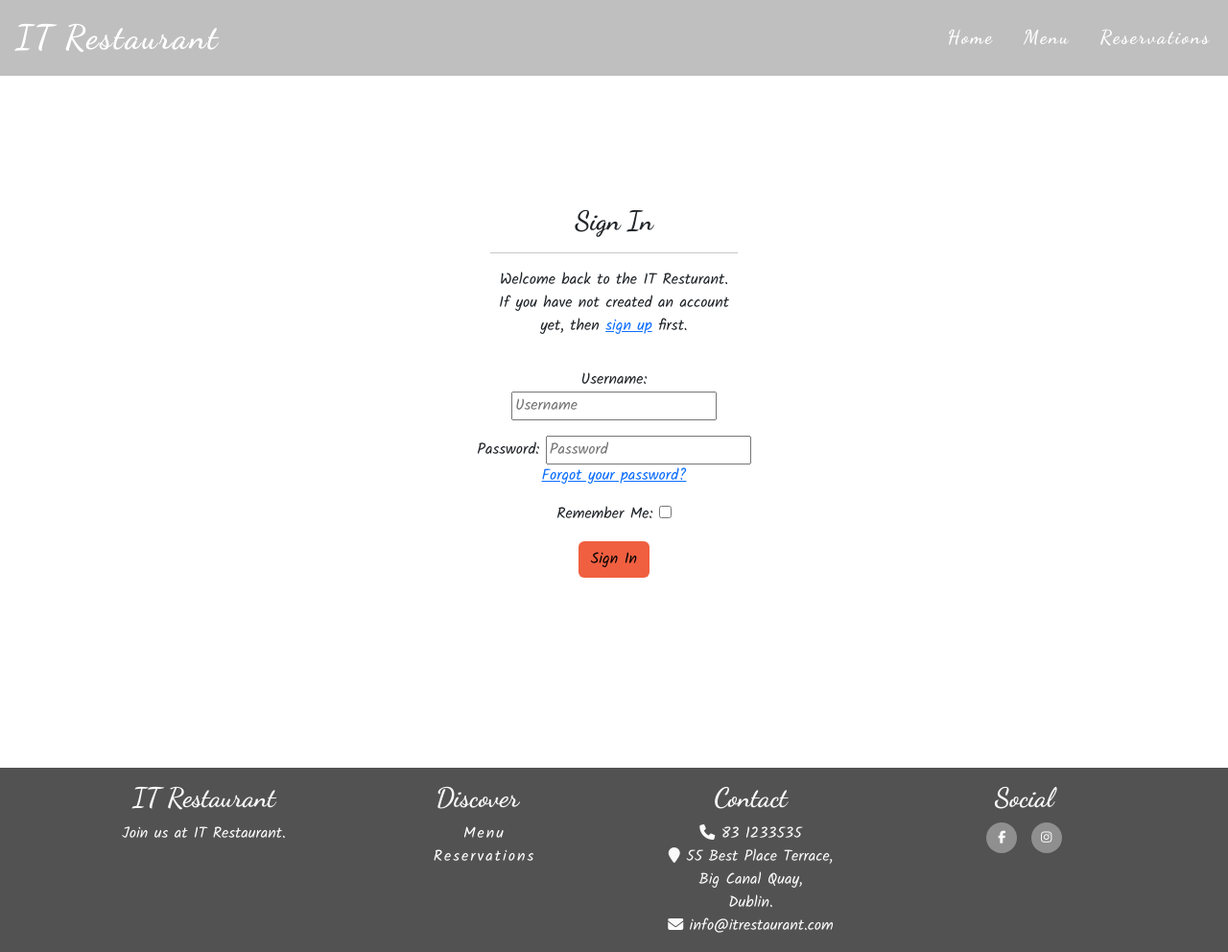
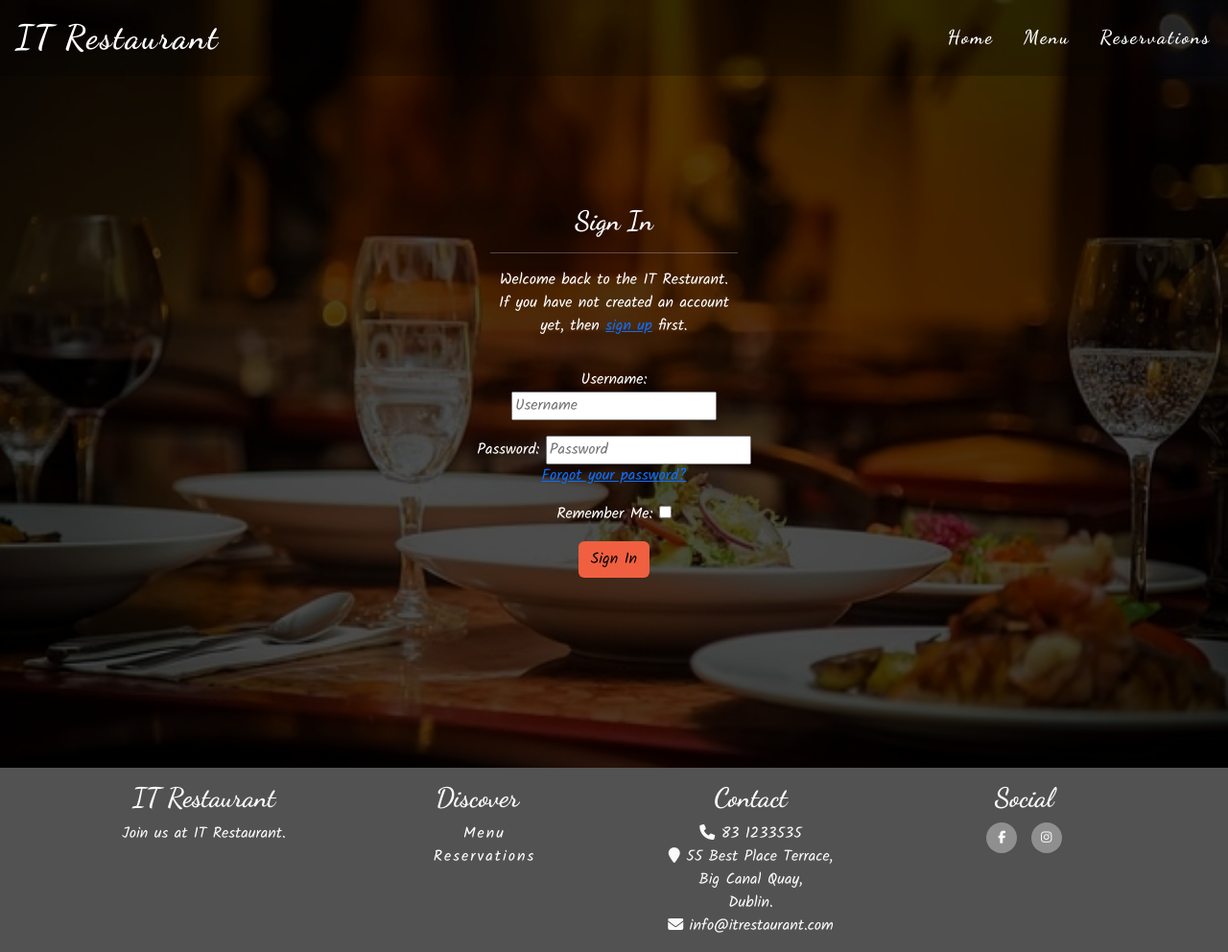
Before and after one commit to TCaldato/it-restaurant, a Django app: page /accounts/login/ in a window 1280 px wide. Shown: the whole page at 96% size. Run offline with Django 5.2, Linux system fonts and the light colour scheme; some libraries are stand-ins or nearby versions.

Commit message:
Added image for Pages:Login, Logout, Signup, create_booking, edit_booking. Adjusted style and started Readme file

```diff
--- a/reservations/templates/reservations/views_reservation.html
+++ b/reservations/templates/reservations/views_reservation.html
@@ -18,7 +18,7 @@
                     {% if user.is_authenticated %} <!-- Check if the user is authenticated -->
                     <section class="container d-flex flex-column justify-content-center align-items-center text-center">
                         <div class="row">
-                            <div class="col">
+                            <div class="col text-color">
                                 <h1>Bookings</h1>
                                 <hr>
                                 <h3>Welcome <strong id="current-user">{{ user }}</strong></h3>
--- a/static/css/style.css
+++ b/static/css/style.css
@@ -76,10 +76,16 @@ body {
 
 .table {
     --bs-table-bg: none;
+    --bs-table-color: white;
+    --bs-table-bg: none;
 }
 
 .col-12 {
     z-index: 5;
+}
+
+.text-color {
+    color: white;
 }
 
 
@@ -110,7 +116,7 @@ body {
     height: 100%;
     width: 100%;
     background-color: black;
-    opacity: 70%;;
+    opacity: 55%;
 }
 
 /* Navbar */
--- a/templates/account/login.html
+++ b/templates/account/login.html
@@ -1,15 +1,22 @@
 {% extends "base.html" %}
 
 {% load i18n %}
+
+{% load static %}
+
 {% load account socialaccount %}
 
 {% block head_title %}{% trans "Sign In" %}{% endblock %}
 
 {% block content %}
 
+<div class="container-fluid callout-container">
+    <div class="opaque-overlay">&nbsp;
+        <img class="callout-container opaque-overlay img-fluid" src="{% static 'img/table_restaurant.jpg' %}">
+    </div>
     <div class="container d-flex flex-column justify-content-center align-items-center text-center min-vh-100">
         <div class="row">
-        <div class="col-md-8 mt-3 offset-md-2">
+            <div class="col-12 col-md-8 mt-3 offset-md-2 text-color">
                 <h3>{% trans "Sign In" %}</h3>
                 <hr>
                 <p>{% blocktrans %}Welcome back to the IT Resturant. <br> If you
@@ -18,7 +25,7 @@
             </div>
         </div>
         <div class="row">
-        <div class="col-md-8 mt-3 offset-md-2">
+            <div class="col-12 col-md-8 mt-3 offset-md-2 text-color">
                 <form class="login" method="POST" action="{% url 'account_login' %}">
                     {% csrf_token %}
                     {{ form.as_p }}
@@ -30,4 +37,5 @@
             </div>
         </div>
     </div>
+</div>
 {% endblock %}
--- a/templates/account/signup.html
+++ b/templates/account/signup.html
@@ -5,6 +5,11 @@
     {% trans "Signup" %}
 {% endblock head_title %}
 {% block content %}
+
+<div class="container-fluid callout-container">
+    <div class="opaque-overlay">&nbsp;
+        <img class="callout-container opaque-overlay img-fluid" src="{% static 'img/table_restaurant.jpg' %}">
+    </div>
     <div class="container d-flex flex-column justify-content-center align-items-center text-center min-vh-100">
         <h2>Sign Up</h2>
         <p>
@@ -30,4 +35,5 @@
             {% include "socialaccount/snippets/login.html" with page_layout="entrance" %}
         {% endif %}
     </div>
+</div>
 {% endblock content %}
```
Also changed, not shown: reservations/templates/reservations/create_booking.html (+7 -1 lines), reservations/templates/reservations/edit_booking.html (+6 -1 lines), templates/account/logout.html (+8 -0 lines), README.md, 1 other file. Lines whose indentation alone changed are shown as unchanged.
